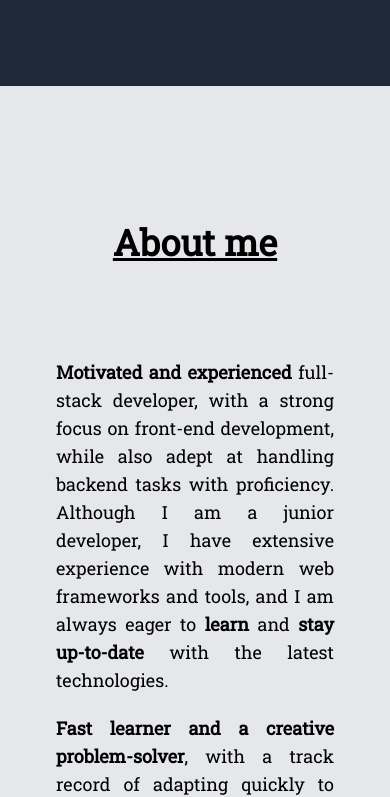
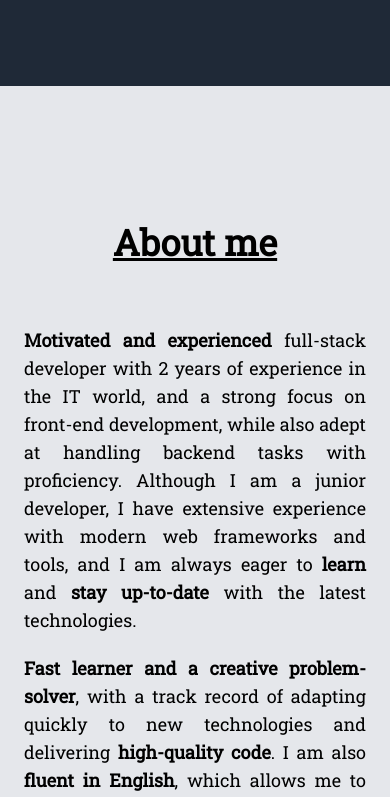
Before and after one commit to Davidrami12/portfolio, a website: page index.html in a window 390 px wide. Shown: the part 832-1629 px from the top of the page. Drawn offline with Linux system fonts and the light colour scheme.

Commit message:
Change skew directions and paddings on mobile

```diff
--- a/index.html
+++ b/index.html
@@ -53,12 +53,12 @@
                 <div class="max-w-5xl mx-auto p-4">
                     <h2 class="text-4xl font-bold py-10 underline text-center">About me</h2>
                     <div class="flex items-center flex-col md:flex-row">
-                        <div class="p-10">
+                        <div class="p-2 lg:-p-10 md:-p-6 sm:p-10 ">
                             <p class="mt-4 mb-5 text-lg">
-                                <b>Motivated and experienced</b> full-stack developer, with a strong focus on front-end development,
-                                while also adept at handling backend tasks with proficiency. Although I am a junior developer,
-                                I have extensive experience with modern web frameworks and tools, and I am always eager
-                                to <b>learn</b> and <b>stay up-to-date</b> with the latest technologies.
+                                <b>Motivated and experienced</b> full-stack developer with 2 years of experience in the IT world,
+                                and a strong focus on front-end development, while also adept at handling backend tasks with proficiency.
+                                Although I am a junior developer, I have extensive experience with modern web frameworks and tools,
+                                and I am always eager to <b>learn</b> and <b>stay up-to-date</b> with the latest technologies.
                             </p>
                             <p class="mt-4 mb-5 text-lg">
                                 <b>Fast learner and a creative problem-solver</b>, with a track record of adapting quickly to new technologies
--- a/src/styles/styles.css
+++ b/src/styles/styles.css
@@ -5,6 +5,7 @@
 html, body{
     margin: 0;
     padding: 0;
+    scroll-behavior: smooth;
 }
 
 /* This will hide the default scrollbar */
@@ -14,17 +15,18 @@ html, body{
 
 /* This will style the track of the scrollbar (the background) */
 ::-webkit-scrollbar-track {
-    background: #f5f5f5;
+    background: white;
 }
 
 /* This will style the handle of the scrollbar (the scrolling part) */
 ::-webkit-scrollbar-thumb {
-    background: black;
+    background: #555;
+    border-radius: 10px;
 }
 
 /* This will change the style of the handle when you hover over it */
 ::-webkit-scrollbar-thumb:hover {
-    background: #555;
+    background: black;
 }
 
 .cus-div{
@@ -64,10 +66,10 @@ html, body{
 
 #skew1::after, #skew3::after, #skew4::after{
     transform-origin: left bottom;
-    transform: skewY(3deg);
+    transform: skewY(4deg);
 }
 
 #skew2::after{
     transform-origin: right bottom;
-    transform: skewY(-3deg);
+    transform: skewY(-4deg);
 }
```
Also changed, not shown: dist/output.css.
